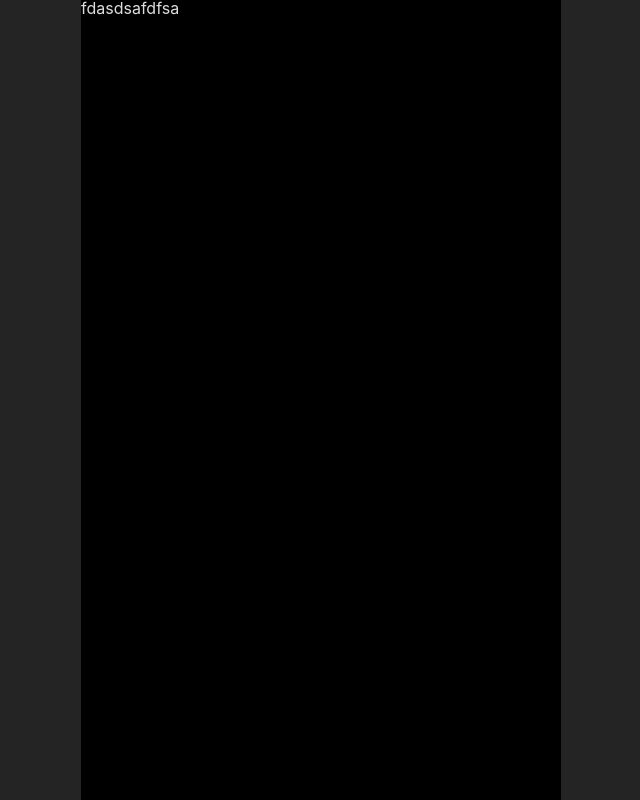
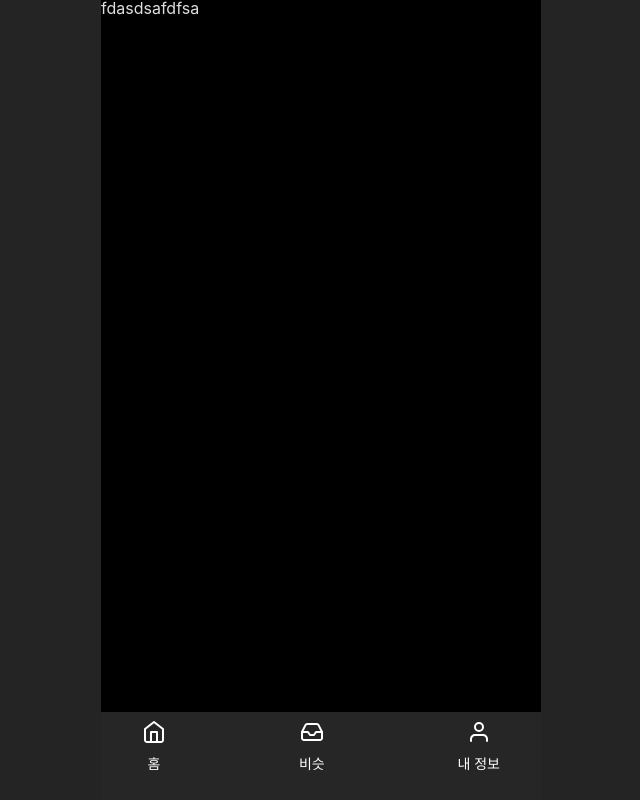
Before and after one commit to TeamMody/mody-front, a React (Vite) app: page / in a window 1280 px wide. Shown: the whole page, without its empty margins (319-959 px from the left). Built offline with nearby package versions, Linux system fonts and the light colour scheme.

Commit message:
:art: style: #8 바텀네비게이션 컴포넌트 ui 추가

```diff
--- a/src/pages/home/ui/HomePage.tsx
+++ b/src/pages/home/ui/HomePage.tsx
@@ -1,18 +1,21 @@
 import styled from 'styled-components';
+import BottomNavigation from '../../../shared/ui/BottomNavigation.tsx';
 
 export const HomePage = () => {
   return (
     <Wrapper>
       <h1>fdasdsafdfsa</h1>
       <button>안녕</button>
+      <BottomNavigation />
     </Wrapper>
   );
 };
 
 const Wrapper = styled.div`
-  display: flex;
+  display: flex;;
+  flex-direction: column;
   width: 100vw;
-  max-width: 480px;
+  max-width: 440px;
   height: 100vh;
 
   background-color: ${({ theme }) => theme.colors.gray900};
--- a/src/pages/my/ui/MyPage.tsx
+++ b/src/pages/my/ui/MyPage.tsx
@@ -1,7 +1,22 @@
+import styled from 'styled-components';
+import BottomNavigation from '../../../shared/ui/BottomNavigation.tsx';
+
 export const MyPage = () => {
   return (
-    <div>
+    <Wrapper>
       <h1>MyPage</h1>
-    </div>
+      <BottomNavigation />
+    </Wrapper>
   );
 };
+
+
+const Wrapper = styled.div`
+  display: flex;;
+  flex-direction: column;
+  width: 100vw;
+  max-width: 440px;
+  height: 100vh;
+
+  background-color: ${({ theme }) => theme.colors.gray900};
+`;
--- a/src/pages/post/ui/PostPage.tsx
+++ b/src/pages/post/ui/PostPage.tsx
@@ -1,7 +1,21 @@
+import styled from 'styled-components';
+import BottomNavigation from '../../../shared/ui/BottomNavigation.tsx';
+
 export const PostPage = () => {
   return (
-    <div>
+    <Wrapper>
       <h1>PostPage</h1>
-    </div>
+      <BottomNavigation />
+    </Wrapper>
   );
 };
+
+const Wrapper = styled.div`
+  display: flex;;
+  flex-direction: column;
+  width: 100vw;
+  max-width: 440px;
+  height: 100vh;
+
+  background-color: ${({ theme }) => theme.colors.gray900};
+`;
```
